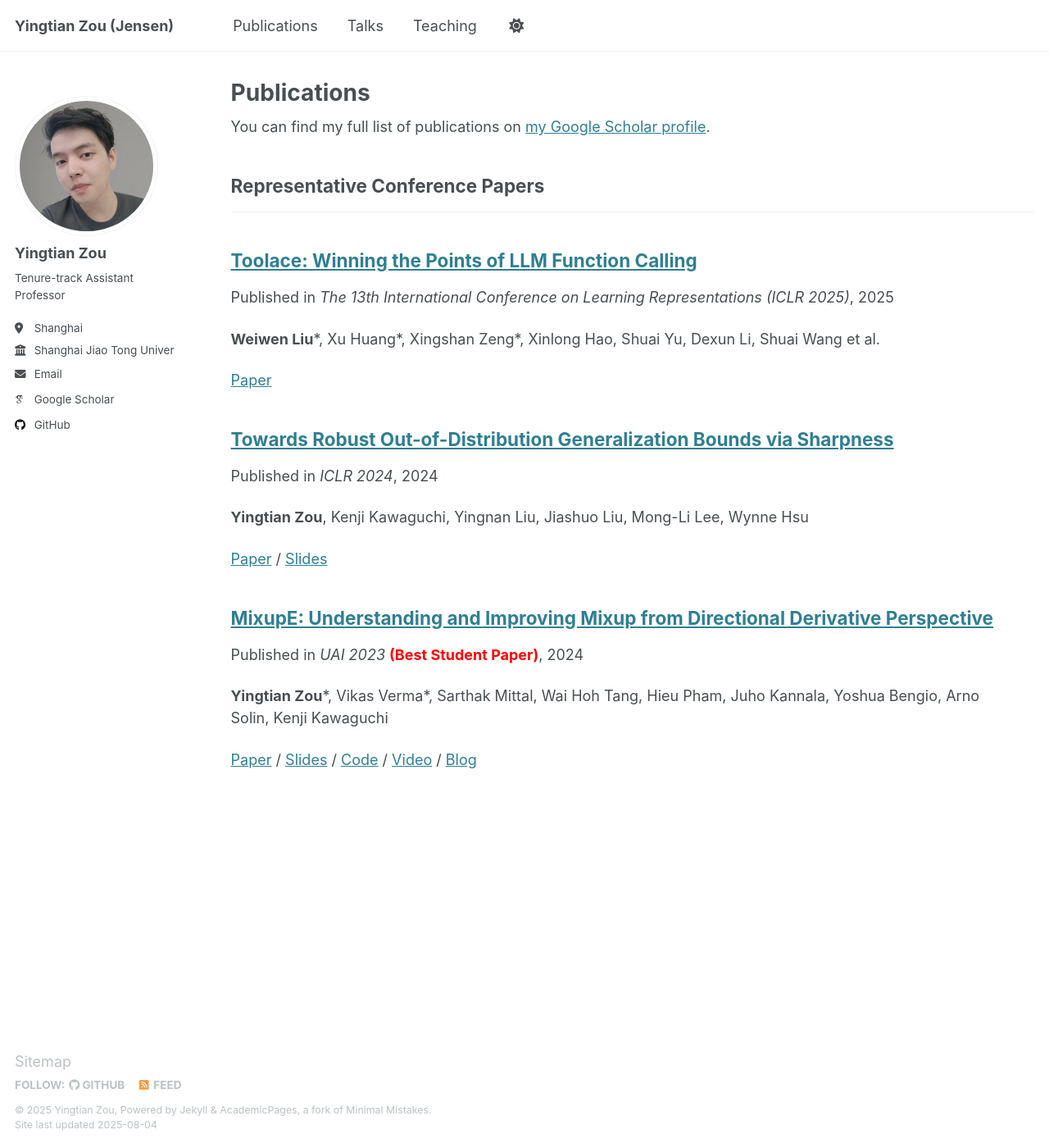
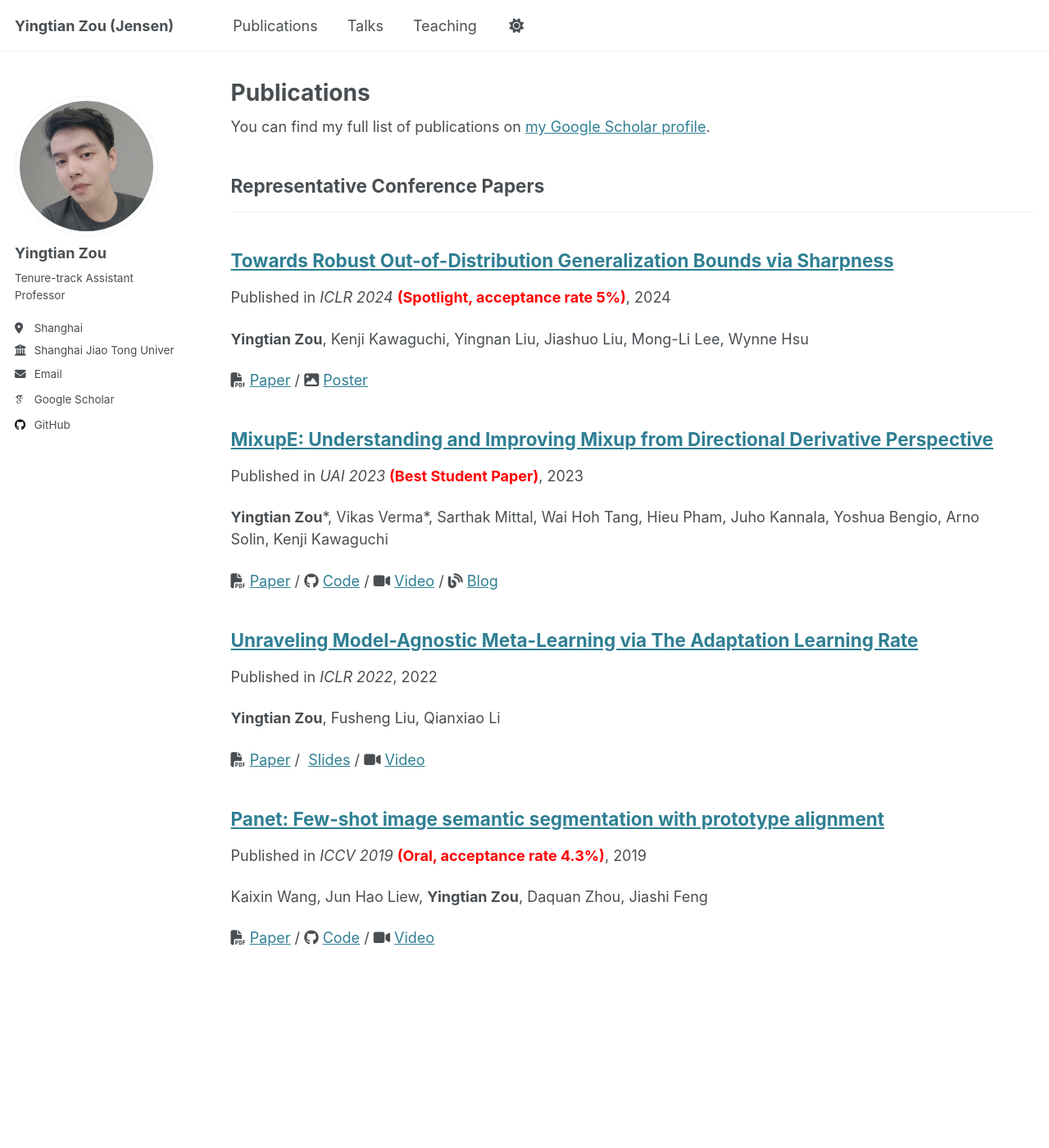
Before and after one commit to jensen888/jensen888.github.io, a Jekyll site: the page built from _pages/publications.html, in a window 1280 px wide and 1400 px high. Shown: the whole window at 82% size. Built offline with Jekyll 4.4.1, drawn with Linux system fonts in a browser that asks for light colours; some web fonts are replaced.

Commit message:
update pub

```diff
--- a/_includes/archive-single-pub.html
+++ b/_includes/archive-single-pub.html
@@ -76,37 +76,37 @@
 
     {% comment %} 1. Paper URL {% endcomment %}
     {% if post.paperurl %}
-    {% assign citation_parts = citation_parts | append: separator | append: '<a href="' | append: post.paperurl | append: '">Paper</a>' %}
+    {% assign citation_parts = citation_parts | append: separator | append: '<i class="fas fa-file-pdf"></i> <a href="' | append: post.paperurl | append: '">Paper</a>' %}
     {% assign separator = " / " %}
     {% endif %}
 
     {% comment %} 2. Slides URL {% endcomment %}
-    {% if post.posterurl %}
-    {% assign citation_parts = citation_parts | append: separator | append: '<a href="' | append: post.slidesurl | append: '">Slides</a>' %}
+    {% if post.slidesurl %}
+    {% assign citation_parts = citation_parts | append: separator | append: '<i class="fas fa-presentation"></i> <a href="' | append: post.slidesurl | append: '">Slides</a>' %}
     {% assign separator = " / " %}
     {% endif %}
 
     {% comment %} 3. Poster URL {% endcomment %}
-    {% if post.slidesurl %}
-    {% assign citation_parts = citation_parts | append: separator | append: '<a href="' | append: post.posterurl | append: '">Poster</a>' %}
+    {% if post.posterurl %}
+    {% assign citation_parts = citation_parts | append: separator | append: '<i class="fas fa-image"></i> <a href="' | append: post.posterurl | append: '">Poster</a>' %}
     {% assign separator = " / " %}
     {% endif %}
 
     {% comment %} 4. Code URL {% endcomment %}
     {% if post.codeurl %}
-    {% assign citation_parts = citation_parts | append: separator | append: '<a href="' | append: post.codeurl | append: '">Code</a>' %}
+    {% assign citation_parts = citation_parts | append: separator | append: '<i class="fab fa-github"></i> <a href="' | append: post.codeurl | append: '">Code</a>' %}
     {% assign separator = " / " %}
     {% endif %}
 
     {% comment %} 5. Video URL {% endcomment %}
     {% if post.videourl %}
-    {% assign citation_parts = citation_parts | append: separator | append: '<a href="' | append: post.videourl | append: '">Video</a>' %}
+    {% assign citation_parts = citation_parts | append: separator | append: '<i class="fas fa-video"></i> <a href="' | append: post.videourl | append: '">Video</a>' %}
     {% assign separator = " / " %}
     {% endif %}
 
     {% comment %} 5. Blog URL {% endcomment %}
     {% if post.blogurl %}
-    {% assign citation_parts = citation_parts | append: separator | append: '<a href="' | append: post.blogurl | append: '">Blog</a>' %}
+    {% assign citation_parts = citation_parts | append: separator | append: '<i class="fas fa-blog"></i> <a href="' | append: post.blogurl | append: '">Blog</a>' %}
     {% assign separator = " / " %}
     {% endif %}
 
--- /dev/null
+++ b/_publications/panet-iccv-2019.md
@@ -0,0 +1,14 @@
+---
+title: "Panet: Few-shot image semantic segmentation with prototype alignment"
+collection: publications
+category: conferences
+# permalink: /publication/toolace-iclr-2025
+excerpt: 'Kaixin Wang, Jun Hao Liew, **Yingtian Zou**, Daquan Zhou, Jiashi Feng'
+date: 2019-10-27
+venue: 'ICCV 2019'
+award: 'Oral, acceptance rate 4.3%'
+paperurl: 'https://arxiv.org/pdf/1908.06391'
+videourl: 'https://www.youtube.com/watch?v=2ntDYowHbZs'
+codeurl: 'https://github.com/kaixin96/PANet'
+# citation:
+---
--- a/_publications/robustOOD-iclr-2024.md
+++ b/_publications/robustOOD-iclr-2024.md
@@ -4,8 +4,9 @@ collection: publications
 category: conferences
 # permalink: /publication/toolace-iclr-2025
 excerpt: '**Yingtian Zou**, Kenji Kawaguchi, Yingnan Liu, Jiashuo Liu, Mong-Li Lee, Wynne Hsu'
-date: 2024-04-24
+date: 2024-05-07
 venue: 'ICLR 2024'
+award: 'Spotlight, acceptance rate 5%'
 paperurl: 'https://arxiv.org/html/2403.06392v1'
 posterurl: 'https://iclr.cc/media/PosterPDFs/ICLR%202024/17617.png?t=1715675468.6652286'
 # citation:
--- a/_publications/toolace-iclr-2025.md
+++ /dev/null
@@ -1,14 +0,0 @@
----
-title: "Toolace: Winning the Points of LLM Function Calling"
-collection: publications
-category: conferences
-permalink: /publication/toolace-iclr-2025
-excerpt: '**Weiwen Liu**\*, Xu Huang\*, Xingshan Zeng\*, Xinlong Hao, Shuai Yu, Dexun Li, Shuai Wang et al.'
-date: 2025-04-24
-venue: 'The 13th International Conference on Learning Representations (ICLR 2025)'
-# slidesurl: 'http://academicpages.github.io/files/slides1.pdf'
-paperurl: 'https://arxiv.org/pdf/2409.00920'
-# citation: 'Weiwen Liu, Xu Huang, Xingshan Zeng, Xinlong Hao, Shuai Yu, Dexun Li, Shuai Wang et al. "Toolace: Winning the points of llm function calling." arXiv preprint arXiv:2409.00920 (2024).'
----
-
-  Function calling significantly extends the application boundary of large language models (LLMs), where high-quality and diverse training data is critical for unlocking this capability. However, collecting and annotating real function-calling data is challenging, while synthetic data from existing pipelines often lack coverage and accuracy. In this paper, we present ToolACE, an automatic agentic pipeline designed to generate accurate, complex, and diverse tool-learning data, specifically tailored to the capabilities of LLMs. ToolACE leverages a novel self-evolution synthesis process to curate a comprehensive API pool of 26,507 diverse APIs. Dialogs are further generated through the interplay among multiple agents, under the guidance of a complexity evaluator. To ensure data accuracy, we implement a dual-layer verification system combining rule-based and model-based checks. We demonstrate that models trained on our synthesized data---even with only 8B parameters---achieve state-of-the-art performance, comparable to the latest GPT-4 models. Our model and a subset of the data are publicly available at [https://huggingface.co/Team-ACE](https://huggingface.co/Team-ACE).
--- /dev/null
+++ b/_publications/umaml-iclr-2022.md
@@ -0,0 +1,13 @@
+---
+title: "Unraveling Model-Agnostic Meta-Learning via The Adaptation Learning Rate"
+collection: publications
+category: conferences
+# permalink: /publication/toolace-iclr-2025
+excerpt: '**Yingtian Zou**, Fusheng Liu, Qianxiao Li'
+date: 2022-04-25
+venue: 'ICLR 2022'
+paperurl: 'https://openreview.net/pdf?id=3rULBvOJ8D2'
+slidesurl: 'https://iclr.cc/media/iclr-2022/Slides/6474.pdf'
+videourl: 'https://iclr.cc/virtual/2022/poster/6474'
+# citation:
+---
```
Also changed, not shown: _publications/mixupe-uai-2023.md (+4 -5 lines).
